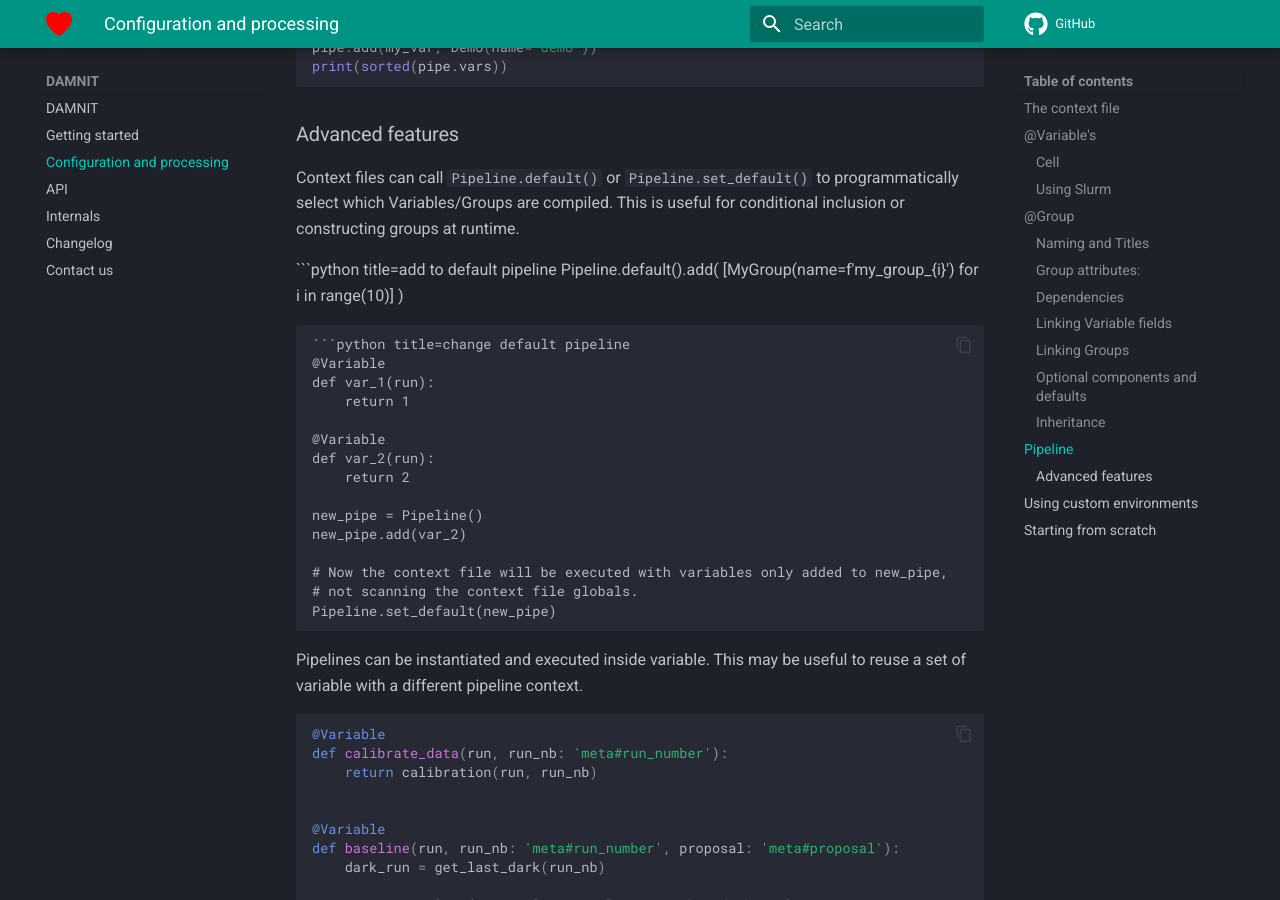
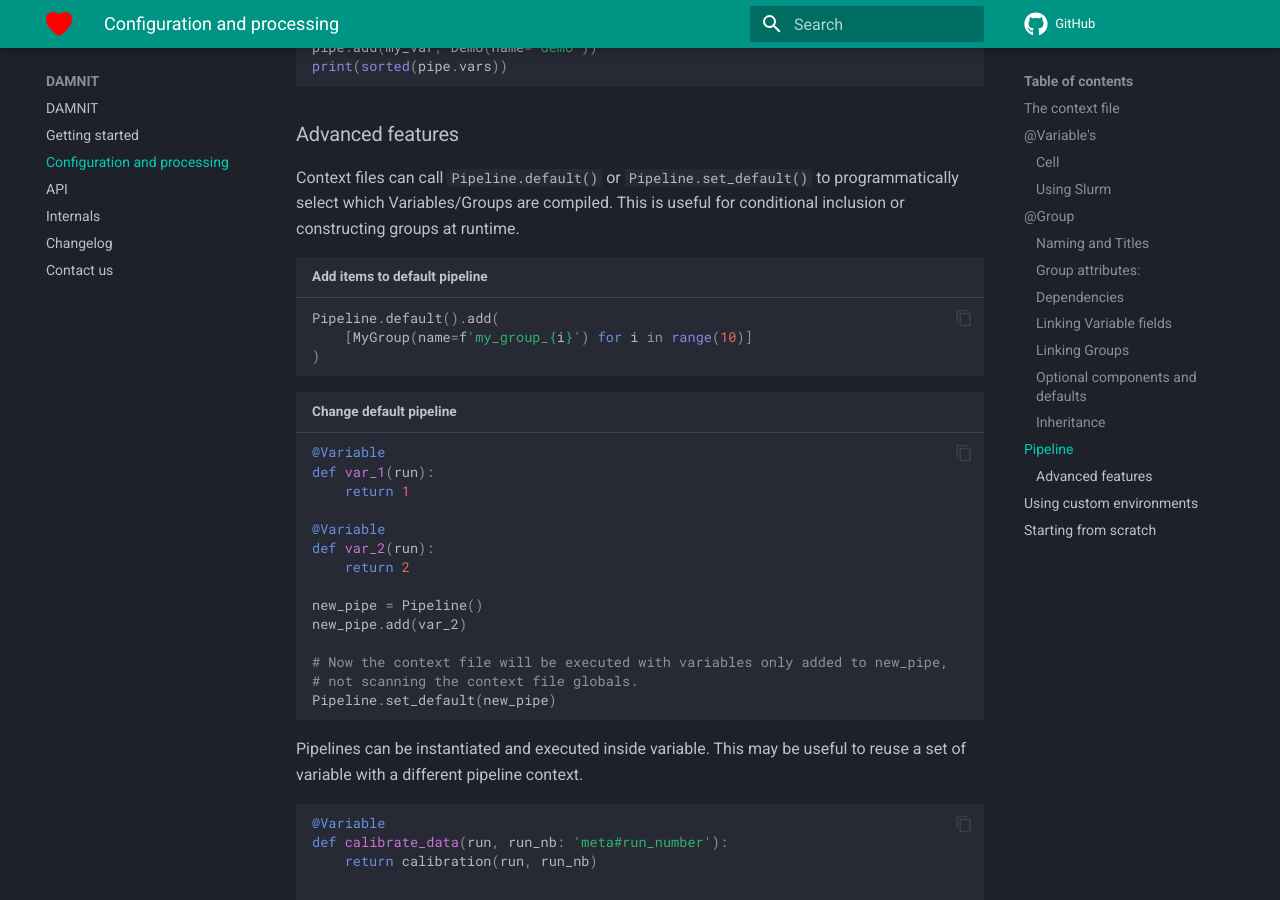
Before and after one commit to European-XFEL/DAMNIT, an MkDocs documentation site: the page built from docs/configuration_and_management.md, in a window 1280 px wide and 900 px high, scrolled down 11717 px. Built offline with MkDocs 1.6.1 and Material for MkDocs 9.7.7, drawn with Linux system fonts in a browser that asks for light colours; comment, search, counter and statistics services are not loaded.

Commit message:
docs(pipeline): fix code block formatting

````diff
--- a/docs/configuration_and_management.md
+++ b/docs/configuration_and_management.md
@@ -568,13 +568,13 @@ Context files can call `Pipeline.default()` or `Pipeline.set_default()` to
 programmatically select which Variables/Groups are compiled. This is useful for
 conditional inclusion or constructing groups at runtime.
 
-```python title=add to default pipeline
+```python title="Add items to default pipeline"
 Pipeline.default().add(
     [MyGroup(name=f'my_group_{i}') for i in range(10)]
 )
 ```
 
-```python title=change default pipeline
+```python title="Change default pipeline"
 @Variable
 def var_1(run):
     return 1
````
